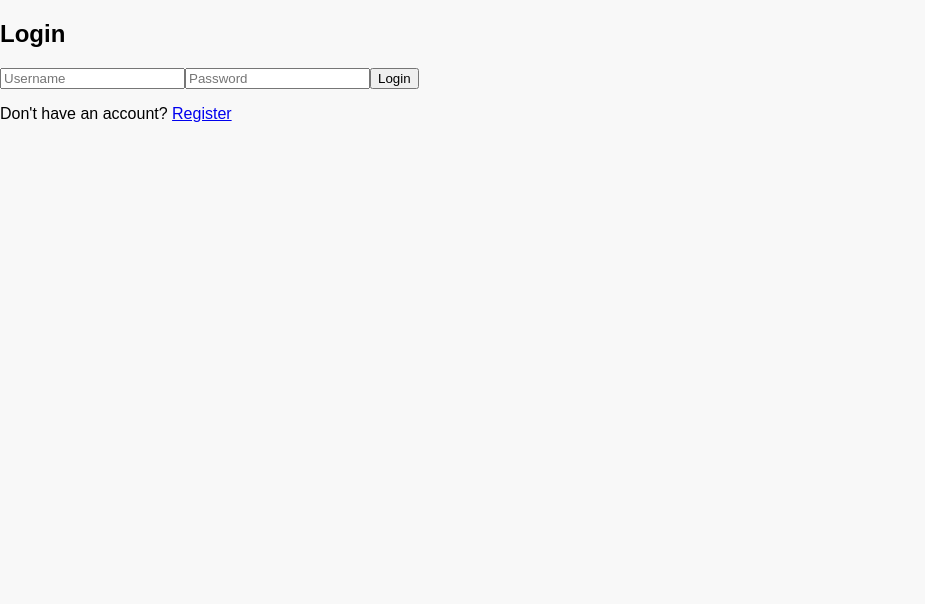
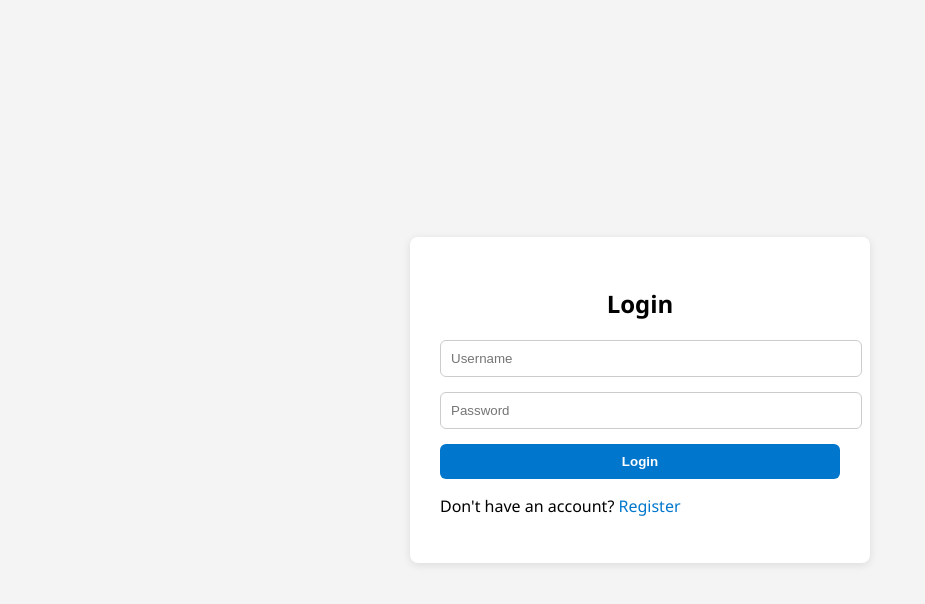
Before and after one commit to YanivYE/MMMh4CK, a React (Vite) app in the folder client/: page /login in a window 1280 px wide. Shown: the top 604 px of the page, without its empty margins (0-925 px from the left). Built offline with nearby package versions, Linux system fonts and the light colour scheme.

Commit message:
nice design

```diff
--- a/client/src/pages/DashboardPage.tsx
+++ b/client/src/pages/DashboardPage.tsx
@@ -31,72 +31,49 @@ export default function DashboardPage() {
   };
 
   return (
-    <div className="flex min-h-screen bg-gray-100">
-      {/* Sidebar */}
-      <aside className="w-64 bg-white shadow-lg p-6 space-y-6">
-        <h2 className="text-2xl font-bold text-blue-600">CTF Dashboard</h2>
-        <nav className="space-y-4">
-          <a href="#" className="block text-gray-700 hover:text-blue-500">Dashboard</a>
-          <a href="#" className="block text-gray-700 hover:text-blue-500">Challenges</a>
-          <a href="#" className="block text-gray-700 hover:text-blue-500">Profile</a>
+    <div className="dashboard-container">
+      <aside className="sidebar">
+        <h2 className="sidebar-title">CTF Dashboard</h2>
+        <nav className="sidebar-nav">
+          <a href="#">Dashboard</a>
+          <a href="#">Challenges</a>
+          <a href="#">Profile</a>
         </nav>
       </aside>
 
-      {/* Main Content */}
-      <main className="flex-1 p-10">
-        <header className="flex justify-between items-center mb-8">
-          <h1 className="text-3xl font-semibold text-gray-800">Welcome, {username}!</h1>
-
-          {/* Floating Logout Button */}
-          <div className="relative">
-            <button
-              onClick={() => setShowLogoutModal(true)}
-              className="flex items-center space-x-2 bg-white p-2 px-4 rounded-full shadow hover:bg-red-50"
-            >
+      <main className="main-content">
+        <header className="dashboard-header">
+          <h1>Welcome, {username}!</h1>
+          <button className="logout-button" onClick={() => setShowLogoutModal(true)}>
             <img
               src={`https://ui-avatars.com/api/?name=${username}&background=random`}
               alt="avatar"
-                className="w-8 h-8 rounded-full"
+              className="logout-avatar"
             />
-              <span className="text-sm font-medium text-gray-700">Logout</span>
+            Logout
           </button>
-          </div>
         </header>
 
-        {/* Profile Info */}
-        <div className="bg-white p-6 rounded-lg shadow-md max-w-xl">
-          <div className="flex items-center space-x-4">
+        <section className="profile-card">
           <img
             src={`https://ui-avatars.com/api/?name=${username}&background=random`}
             alt="avatar"
-              className="w-16 h-16 rounded-full"
+            className="profile-avatar"
           />
-            <div>
-              <h2 className="text-xl font-semibold text-gray-800">{username}</h2>
-              <p className="text-gray-600">Score: {score}</p>
+          <div className="profile-info">
+            <h2>{username}</h2>
+            <p>Score: {score}</p>
           </div>
-          </div>
-        </div>
+        </section>
       </main>
 
-      {/* Logout Confirmation Modal */}
       {showLogoutModal && (
-        <div className="fixed inset-0 bg-black bg-opacity-40 flex items-center justify-center z-50">
-          <div className="bg-white p-6 rounded-lg shadow-md w-96 text-center">
-            <h3 className="text-xl font-semibold mb-4">Are you sure you want to logout?</h3>
-            <div className="flex justify-center space-x-4">
-              <button
-                onClick={handleLogout}
-                className="px-4 py-2 bg-red-500 hover:bg-red-600 text-white rounded"
-              >
-                Confirm
-              </button>
-              <button
-                onClick={() => setShowLogoutModal(false)}
-                className="px-4 py-2 bg-gray-300 hover:bg-gray-400 text-gray-800 rounded"
-              >
-                Cancel
-              </button>
+        <div className="modal-overlay">
+          <div className="modal">
+            <h3>Are you sure you want to logout?</h3>
+            <div className="modal-buttons">
+              <button className="confirm-button" onClick={handleLogout}>Confirm</button>
+              <button className="cancel-button" onClick={() => setShowLogoutModal(false)}>Cancel</button>
             </div>
           </div>
         </div>
--- a/client/src/pages/Login.tsx
+++ b/client/src/pages/Login.tsx
@@ -13,8 +13,8 @@ export default function Login() {
   const handleLogin = async (e: React.FormEvent) => {
     e.preventDefault();
     try {
-      const { token } = await loginService (username, password);
-      login(token); // Store the token in context or local storage
+      const { token } = await loginService(username, password);
+      login(token);
       navigate('/dashboard');
     } catch (err) {
       if (err instanceof AxiosError) {
@@ -26,28 +26,24 @@ export default function Login() {
   };
 
   return (
-    <div className="min-h-screen flex items-center justify-center bg-gray-100">
-      <form onSubmit={handleLogin} className="bg-white p-6 rounded-lg shadow-lg w-80 space-y-4">
-        <h2 className="text-2xl font-bold text-center">Login</h2>
+    <div className="auth-container">
+      <form onSubmit={handleLogin} className="auth-form">
+        <h2>Login</h2>
         <input
           type="text"
           placeholder="Username"
           value={username}
           onChange={e => setUsername(e.target.value)}
-          className="w-full px-3 py-2 border rounded"
         />
         <input
           type="password"
           placeholder="Password"
           value={password}
           onChange={e => setPassword(e.target.value)}
-          className="w-full px-3 py-2 border rounded"
         />
-        <button className="w-full bg-blue-500 hover:bg-blue-600 text-white font-semibold py-2 rounded">
-          Login
-        </button>
-        <p className="text-sm text-center">
-          Don't have an account? <a className="text-blue-600" href="/register">Register</a>
+        <button type="submit">Login</button>
+        <p>
+          Don't have an account? <a href="/register">Register</a>
         </p>
       </form>
     </div>
--- a/client/src/pages/Register.tsx
+++ b/client/src/pages/Register.tsx
@@ -1,7 +1,7 @@
 import { useState } from 'react';
 import { register } from '../services/auth';
 import { useNavigate } from 'react-router-dom';
-import { AxiosError } from 'axios'; // Import AxiosError
+import { AxiosError } from 'axios';
 
 export default function Register() {
   const [username, setUsername] = useState('');
@@ -13,9 +13,8 @@ export default function Register() {
     try {
       await register(username, password);
       alert('Registration successful! Please login.');
-      navigate('/login'); // Redirect to login page after successful registration
+      navigate('/login');
     } catch (err) {
-      // Handle the error by typing it as AxiosError
       if (err instanceof AxiosError) {
         alert('Registration failed: ' + err.response?.data?.message || 'Unknown error');
       } else {
@@ -25,7 +24,8 @@ export default function Register() {
   };
 
   return (
-    <form onSubmit={handleRegister}>
+    <div className="auth-container">
+      <form onSubmit={handleRegister} className="auth-form">
         <h2>Register</h2>
         <input
           type="text"
@@ -41,5 +41,6 @@ export default function Register() {
         />
         <button type="submit">Register</button>
       </form>
+    </div>
   );
 }
--- a/client/src/styles/main.css
+++ b/client/src/styles/main.css
@@ -1,14 +1,195 @@
-/* src/styles/main.css */
+/* General Reset */
 body {
-    font-family: Arial, sans-serif;
-    margin: 0;
-    padding: 0;
-    background-color: #f8f8f8;
-  }
+  margin: 0;
+  font-family: 'Segoe UI', Tahoma, Geneva, Verdana, sans-serif;
+  background: #f4f4f4;
+}
 
-  h1 {
-    color: #333;
-    font-size: 2rem;
-  }
+a {
+  color: #0077cc;
+  text-decoration: none;
+}
 
-  /* Add any other global styles you need here */
+a:hover {
+  text-decoration: underline;
+}
+
+/* Layout */
+.dashboard-container {
+  display: flex;
+  min-height: 100vh;
+}
+
+.sidebar {
+  width: 250px;
+  background: white;
+  padding: 20px;
+  box-shadow: 2px 0 6px rgba(0,0,0,0.1);
+}
+
+.sidebar-title {
+  font-size: 1.5rem;
+  font-weight: bold;
+  color: #0077cc;
+  margin-bottom: 1rem;
+}
+
+.sidebar-nav a {
+  display: block;
+  padding: 10px 0;
+  color: #444;
+}
+
+.sidebar-nav a:hover {
+  color: #0077cc;
+}
+
+/* Main Content */
+.main-content {
+  flex: 1;
+  padding: 30px;
+}
+
+/* Header */
+.dashboard-header {
+  display: flex;
+  justify-content: space-between;
+  align-items: center;
+  margin-bottom: 2rem;
+}
+
+.logout-button {
+  background: white;
+  border: none;
+  border-radius: 30px;
+  padding: 8px 14px;
+  display: flex;
+  align-items: center;
+  box-shadow: 0 2px 6px rgba(0,0,0,0.1);
+  cursor: pointer;
+}
+
+.logout-avatar {
+  width: 32px;
+  height: 32px;
+  border-radius: 50%;
+  margin-right: 8px;
+}
+
+/* Profile */
+.profile-card {
+  background: white;
+  padding: 20px;
+  border-radius: 8px;
+  max-width: 400px;
+  display: flex;
+  align-items: center;
+  gap: 20px;
+  box-shadow: 0 2px 6px rgba(0,0,0,0.1);
+}
+
+.profile-avatar {
+  width: 64px;
+  height: 64px;
+  border-radius: 50%;
+}
+
+.profile-info h2 {
+  margin: 0;
+  font-size: 1.25rem;
+}
+
+.profile-info p {
+  margin: 5px 0 0;
+}
+
+/* Modal */
+.modal-overlay {
+  position: fixed;
+  top: 0;
+  left: 0;
+  width: 100%;
+  height: 100%;
+  background: rgba(0,0,0,0.4);
+  display: flex;
+  align-items: center;
+  justify-content: center;
+  z-index: 1000;
+}
+
+.modal {
+  background: white;
+  padding: 30px;
+  border-radius: 10px;
+  width: 90%;
+  max-width: 400px;
+  text-align: center;
+}
+
+.modal-buttons {
+  margin-top: 20px;
+  display: flex;
+  justify-content: center;
+  gap: 20px;
+}
+
+.confirm-button {
+  background: #d9534f;
+  color: white;
+  border: none;
+  padding: 10px 20px;
+  border-radius: 6px;
+  cursor: pointer;
+}
+
+.cancel-button {
+  background: #ccc;
+  color: #333;
+  border: none;
+  padding: 10px 20px;
+  border-radius: 6px;
+  cursor: pointer;
+}
+
+/* Auth Forms */
+.auth-container {
+  min-height: 100vh;
+  display: flex;
+  align-items: center;
+  justify-content: center;
+  background: #f4f4f4;
+}
+
+.auth-form {
+  background: white;
+  padding: 30px;
+  border-radius: 8px;
+  width: 100%;
+  max-width: 400px;
+  box-shadow: 0 2px 8px rgba(0,0,0,0.1);
+}
+
+.auth-form h2 {
+  text-align: center;
+  margin-bottom: 20px;
+}
+
+.auth-form input {
+  display: block;
+  width: 100%;
+  padding: 10px;
+  margin-bottom: 15px;
+  border-radius: 6px;
+  border: 1px solid #ccc;
+}
+
+.auth-form button {
+  background: #0077cc;
+  color: white;
+  border: none;
+  padding: 10px;
+  width: 100%;
+  border-radius: 6px;
+  font-weight: bold;
+  cursor: pointer;
+}
```
Lines whose indentation alone changed are shown as unchanged.
